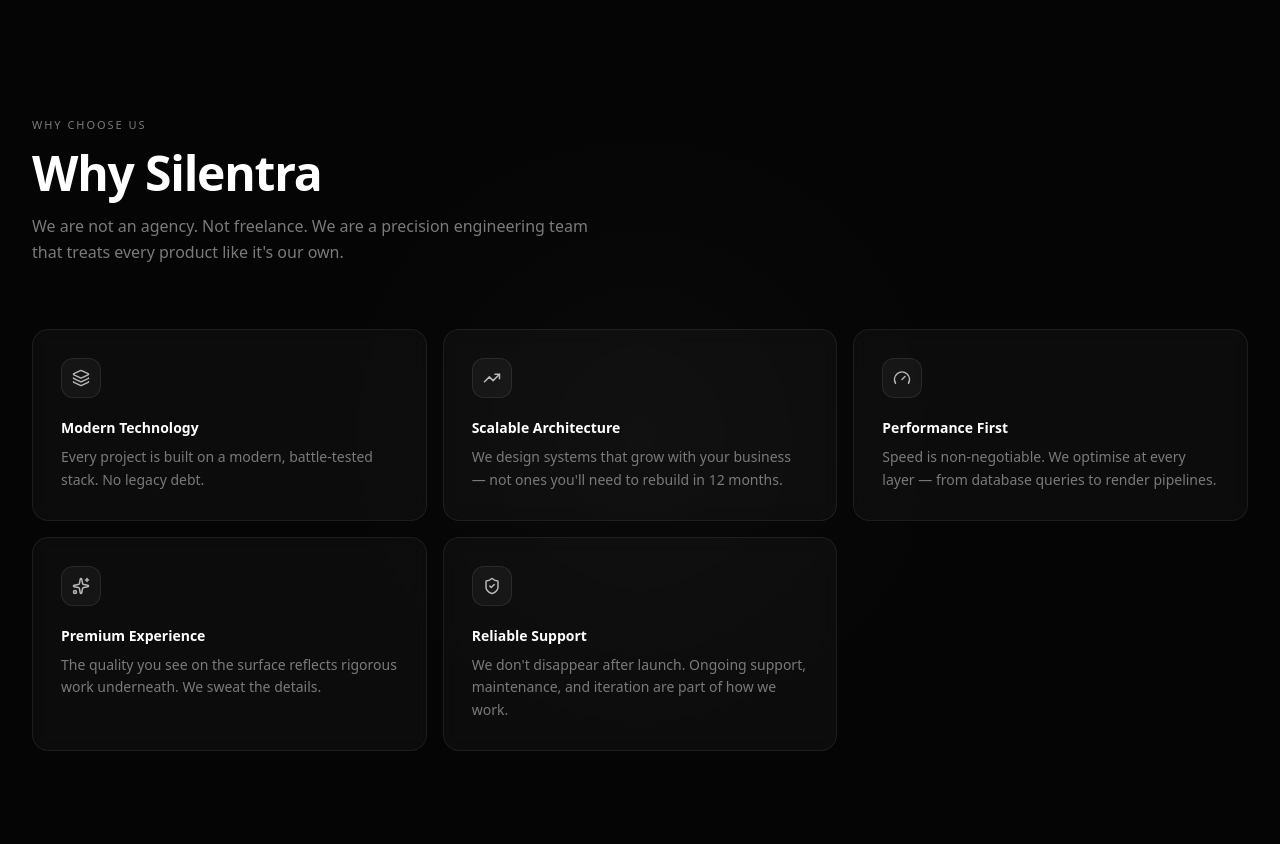
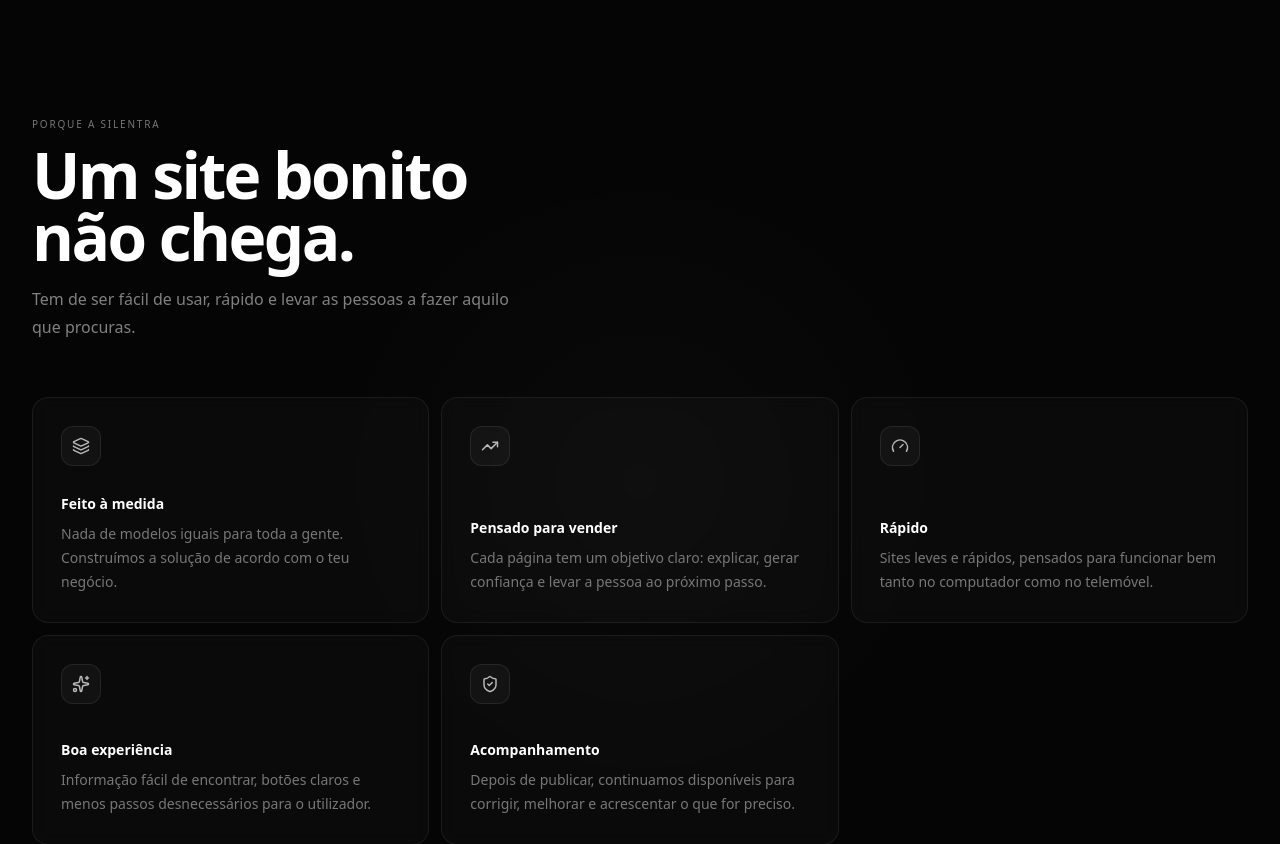
Before and after one commit to martimfm1/silentra-web, a Next.js app: page / in a window 1280 px wide. Shown: the part 3320-4164 px from the top of the page. Built offline with nearby package versions, Linux system fonts and the light colour scheme.

Commit message:
Simplify value proposition copy

```diff
--- a/components/why.tsx
+++ b/components/why.tsx
@@ -4,102 +4,34 @@ import { motion } from "framer-motion";
 import { Layers, TrendingUp, Gauge, Sparkles, ShieldCheck } from "lucide-react";
 
 const reasons = [
-  {
-    icon: Layers,
-    title: "Modern Technology",
-    description: "Every project is built on a modern, battle-tested stack. No legacy debt.",
-  },
-  {
-    icon: TrendingUp,
-    title: "Scalable Architecture",
-    description: "We design systems that grow with your business — not ones you'll need to rebuild in 12 months.",
-  },
-  {
-    icon: Gauge,
-    title: "Performance First",
-    description: "Speed is non-negotiable. We optimise at every layer — from database queries to render pipelines.",
-  },
-  {
-    icon: Sparkles,
-    title: "Premium Experience",
-    description: "The quality you see on the surface reflects rigorous work underneath. We sweat the details.",
-  },
-  {
-    icon: ShieldCheck,
-    title: "Reliable Support",
-    description: "We don't disappear after launch. Ongoing support, maintenance, and iteration are part of how we work.",
-  },
+  { icon: Layers, title: "Feito à medida", description: "Nada de modelos iguais para toda a gente. Construímos a solução de acordo com o teu negócio." },
+  { icon: TrendingUp, title: "Pensado para vender", description: "Cada página tem um objetivo claro: explicar, gerar confiança e levar a pessoa ao próximo passo." },
+  { icon: Gauge, title: "Rápido", description: "Sites leves e rápidos, pensados para funcionar bem tanto no computador como no telemóvel." },
+  { icon: Sparkles, title: "Boa experiência", description: "Informação fácil de encontrar, botões claros e menos passos desnecessários para o utilizador." },
+  { icon: ShieldCheck, title: "Acompanhamento", description: "Depois de publicar, continuamos disponíveis para corrigir, melhorar e acrescentar o que for preciso." },
 ];
 
 export function Why() {
   return (
-    <section
-      id="about"
-      className="relative py-32 overflow-hidden"
-      aria-label="Why Silentra"
-    >
-      {/* Background glow */}
-      <div
-        aria-hidden="true"
-        className="pointer-events-none absolute top-1/2 left-1/2 -translate-x-1/2 -translate-y-1/2 w-[700px] h-[700px] rounded-full bg-[radial-gradient(ellipse_at_center,rgba(255,255,255,0.02)_0%,transparent_65%)]"
-      />
+    <section id="about" className="relative overflow-hidden py-24 sm:py-28 lg:py-32" aria-label="Porque escolher a Silentra">
+      <div aria-hidden="true" className="pointer-events-none absolute left-1/2 top-1/2 h-[700px] w-[700px] -translate-x-1/2 -translate-y-1/2 rounded-full bg-[radial-gradient(ellipse_at_center,rgba(255,255,255,0.02)_0%,transparent_65%)]" />
 
-      <div className="mx-auto max-w-7xl px-6 lg:px-8">
-        {/* Header */}
-        <motion.div
-          initial={{ opacity: 0, y: 20 }}
-          whileInView={{ opacity: 1, y: 0 }}
-          viewport={{ once: true, margin: "-80px" }}
-          transition={{ duration: 0.7, ease: [0.25, 0.1, 0.25, 1] }}
-          className="mb-16 max-w-xl"
-        >
-          <p className="mb-4 text-[11px] font-medium uppercase tracking-[0.18em] text-[#7a7a7a]">
-            Why choose us
-          </p>
-          <h2 className="text-balance text-4xl font-semibold tracking-[-0.025em] text-white sm:text-5xl">
-            Why Silentra
-          </h2>
-          <p className="mt-4 text-pretty text-base leading-relaxed text-[#7a7a7a]">
-            We are not an agency. Not freelance. We are a precision engineering
-            team that treats every product like it&apos;s our own.
-          </p>
+      <div className="mx-auto w-full max-w-7xl px-4 sm:px-6 lg:px-8">
+        <motion.div initial={{ opacity: 0, y: 18 }} whileInView={{ opacity: 1, y: 0 }} viewport={{ once: true, margin: "-80px" }} transition={{ duration: 0.6 }} className="mb-10 max-w-2xl sm:mb-14">
+          <p className="mb-3 text-[10px] font-medium uppercase tracking-[0.18em] text-[#767676]">Porque a Silentra</p>
+          <h2 className="text-balance text-[clamp(2.35rem,6vw,4rem)] font-semibold leading-[0.98] tracking-[-0.04em] text-white">Um site bonito não chega.</h2>
+          <p className="mt-4 max-w-xl text-pretty text-sm leading-6 text-[#808080] sm:text-base sm:leading-7">Tem de ser fácil de usar, rápido e levar as pessoas a fazer aquilo que procuras.</p>
         </motion.div>
 
-        {/* Cards */}
-        <div className="grid grid-cols-1 sm:grid-cols-2 lg:grid-cols-3 gap-4">
+        <div className="grid grid-cols-1 gap-3 sm:grid-cols-2 lg:grid-cols-3">
           {reasons.map((reason, i) => (
-            <motion.div
-              key={reason.title}
-              initial={{ opacity: 0, y: 28 }}
-              whileInView={{ opacity: 1, y: 0 }}
-              viewport={{ once: true, margin: "-60px" }}
-              transition={{ duration: 0.7, delay: i * 0.09, ease: [0.25, 0.1, 0.25, 1] }}
-              whileHover={{ y: -6, transition: { duration: 0.3 } }}
-              className={`group relative flex flex-col gap-5 rounded-2xl border border-[rgba(255,255,255,0.07)] bg-[rgba(255,255,255,0.03)] p-7 backdrop-blur overflow-hidden transition-colors duration-300 hover:border-[rgba(255,255,255,0.12)] hover:bg-[rgba(255,255,255,0.05)] ${
-                i === 4 ? "sm:col-span-2 lg:col-span-1" : ""
-              }`}
-            >
-              {/* Top light reflection */}
-              <div
-                aria-hidden="true"
-                className="pointer-events-none absolute top-0 left-0 right-0 h-px bg-gradient-to-r from-transparent via-[rgba(255,255,255,0.1)] to-transparent opacity-0 group-hover:opacity-100 transition-opacity duration-500"
-              />
-
-              <div className="flex h-10 w-10 items-center justify-center rounded-xl border border-[rgba(255,255,255,0.08)] bg-[rgba(255,255,255,0.04)] group-hover:border-[rgba(255,255,255,0.15)] group-hover:bg-[rgba(255,255,255,0.07)] transition-all duration-300">
-                <reason.icon
-                  size={18}
-                  className="text-[#b8b8b8] group-hover:text-white transition-colors duration-300"
-                  aria-hidden="true"
-                />
+            <motion.div key={reason.title} initial={{ opacity: 0, y: 22 }} whileInView={{ opacity: 1, y: 0 }} viewport={{ once: true, margin: "-40px" }} transition={{ duration: 0.55, delay: i * 0.07 }} whileHover={{ y: -4 }} className={`group relative flex min-h-[210px] flex-col justify-between gap-7 rounded-2xl border border-white/[0.07] bg-white/[0.025] p-6 backdrop-blur transition-colors hover:border-white/[0.13] hover:bg-white/[0.04] sm:p-7 ${i === 4 ? "sm:col-span-2 lg:col-span-1" : ""}`}>
+              <div className="flex h-10 w-10 items-center justify-center rounded-xl border border-white/[0.08] bg-white/[0.035] transition group-hover:border-white/[0.15] group-hover:bg-white/[0.07]">
+                <reason.icon size={18} className="text-[#b8b8b8] group-hover:text-white" aria-hidden="true" />
               </div>
-
               <div className="flex flex-col gap-2">
-                <h3 className="text-sm font-semibold text-white">
-                  {reason.title}
-                </h3>
-                <p className="text-sm leading-relaxed text-[#7a7a7a] group-hover:text-[#b8b8b8] transition-colors duration-300">
-                  {reason.description}
-                </p>
+                <h3 className="text-sm font-semibold text-white">{reason.title}</h3>
+                <p className="text-sm leading-6 text-[#777] transition-colors group-hover:text-[#a0a0a0]">{reason.description}</p>
               </div>
             </motion.div>
           ))}
```
